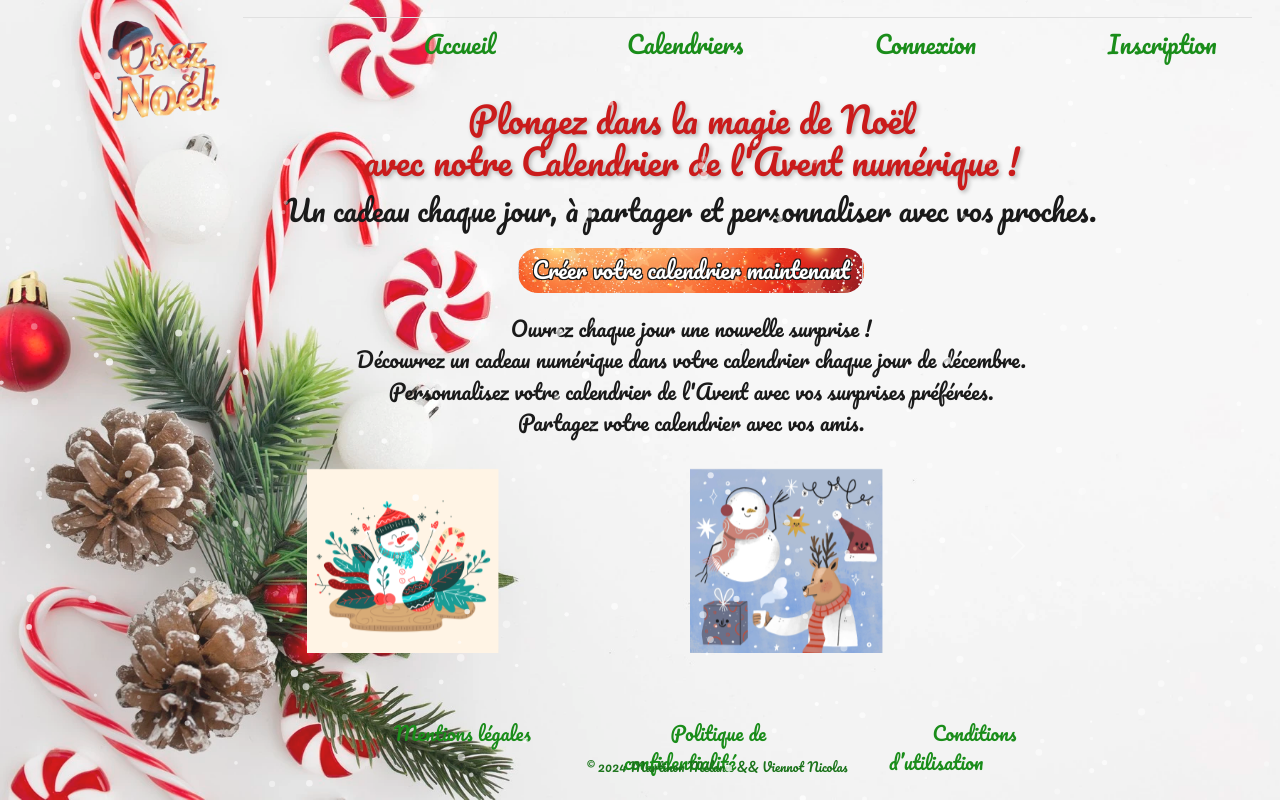
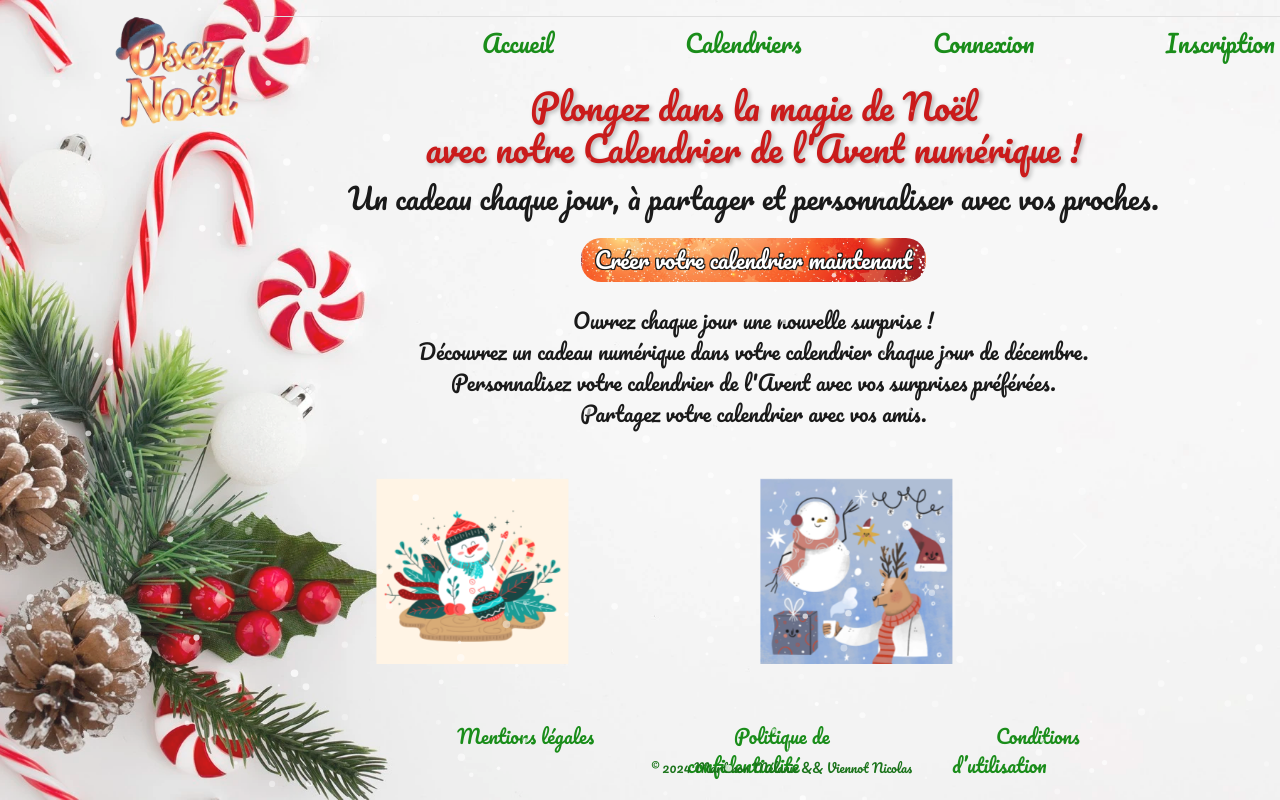
Before and after one commit to melinox58/app-noel, a Vue app in the folder front/: page / in a window 1280 px wide. Built offline with nearby package versions, Linux system fonts and the light colour scheme.

Commit message:
debug front

```diff
--- a/front/src/components/BaseLayout.vue
+++ b/front/src/components/BaseLayout.vue
@@ -139,7 +139,7 @@ onMounted(() => {
 </script>
 
 
-<style scoped>
+<style>
 @import url('https://fonts.googleapis.com/css2?family=Pacifico&display=swap');
 
 body {
@@ -297,7 +297,7 @@ header nav {
     justify-content: flex-start; /* Aligne les liens à gauche */
 }
 
-.imgFond[data-v-49eec20b] {
+.imgFond {
   width: 109%;
   height: 100%;
   position: fixed; /* L'image de fond reste fixe */
```
